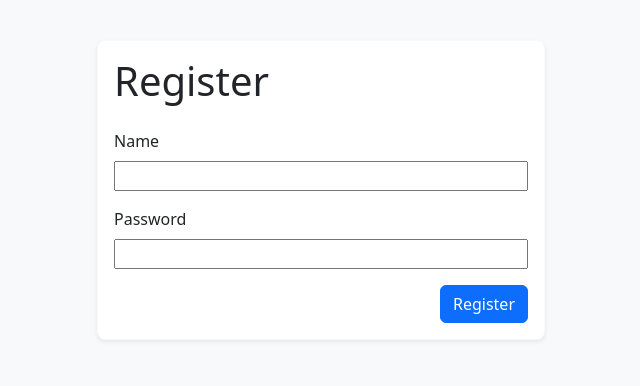
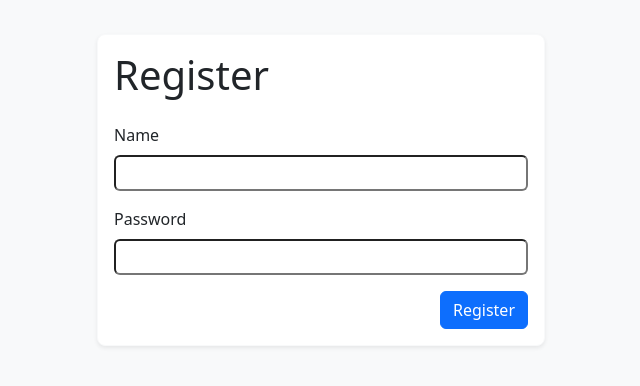
Before and after one commit to mejsiejdev/wyzwanie, a React (Vite) app in the folder frontend/: page /register in a window 1280 px wide. Shown: the part 210-596 px from the top of the page, without its empty margins (319-959 px from the left). Built offline with nearby package versions, Linux system fonts and the light colour scheme.

Commit message:
style: :art: Small style updates in `Register`

```diff
--- a/frontend/src/Routes/Register.tsx
+++ b/frontend/src/Routes/Register.tsx
@@ -36,11 +36,21 @@ const Register = () => {
           <form onSubmit={handleSubmit(onSubmit)} className="d-flex flex-column gap-3">
             <div className="d-flex flex-column gap-2">
               <label htmlFor={id + "-name"}>Name</label>
-              <input {...register("name")} id={id + "-name"} type={"text"} />
+              <input
+                {...register("name")}
+                id={id + "-name"}
+                type={"text"}
+                className="rounded-2 py-1 px-2"
+              />
             </div>
             <div className="d-flex flex-column gap-2">
               <label htmlFor={id + "-password"}>Password</label>
-              <input {...register("password")} id={id + "-password"} type={"password"} />
+              <input
+                {...register("password")}
+                id={id + "-password"}
+                type={"password"}
+                className="rounded-2 py-1 px-2"
+              />
             </div>
             <div className="d-flex justify-content-end">
               <Button type={"submit"} variant={"primary"}>
```
